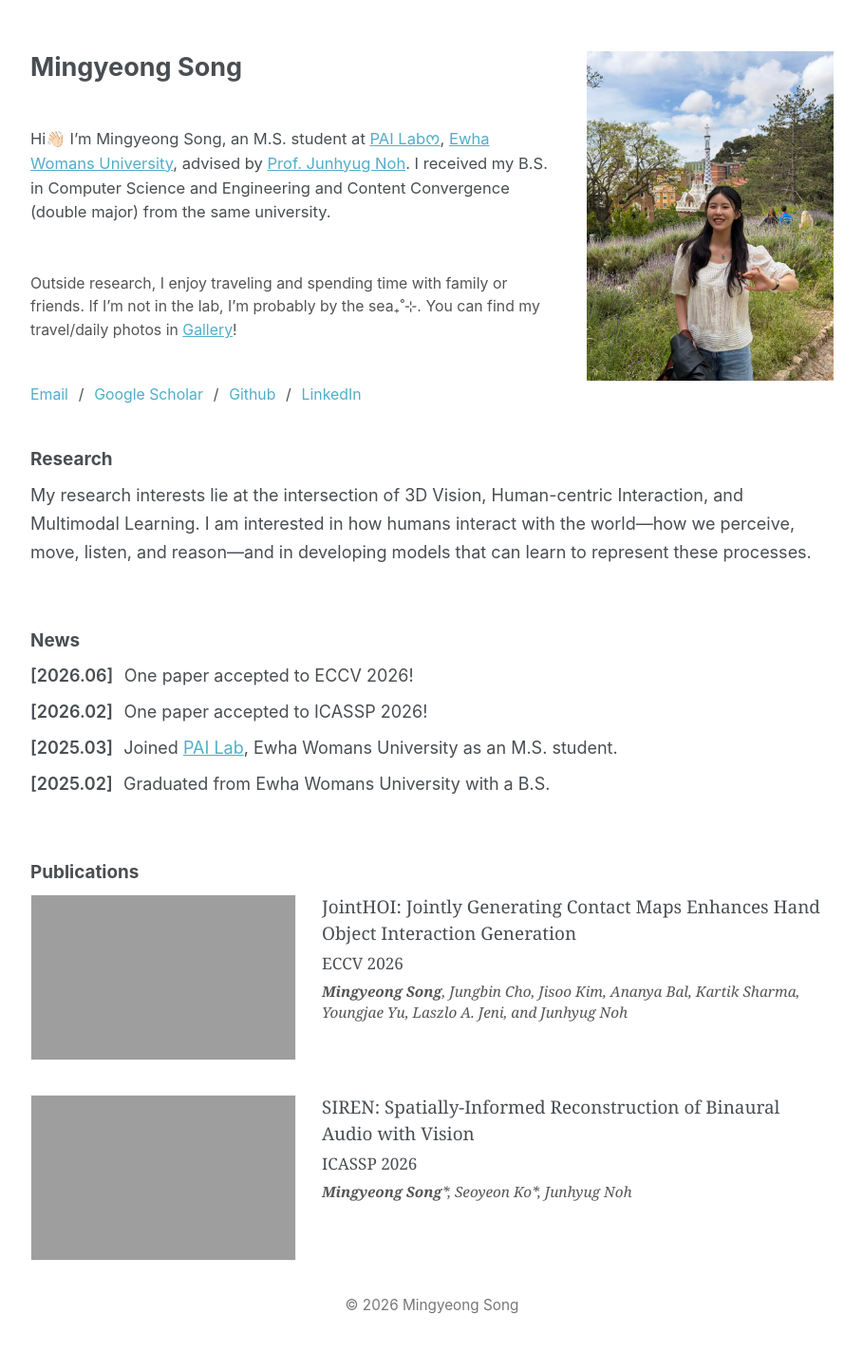
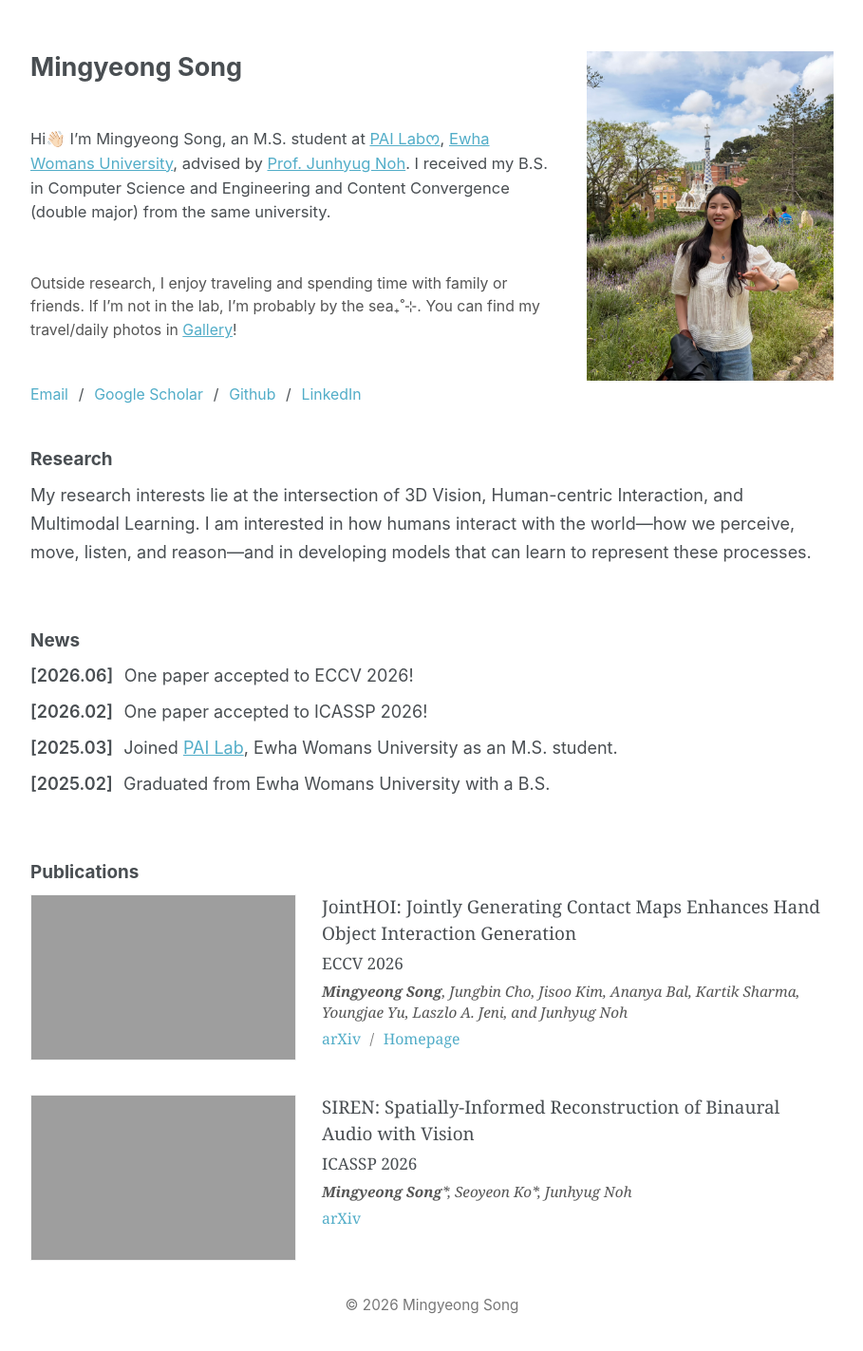
Before and after one commit to smk11602/smk11602.github.io, a Jekyll site: the page built from _pages/about.md, in a window 1280 px wide. Shown: the whole page at 95% size, without its empty margins (185-1094 px from the left). Built offline with Jekyll 4.4.1, drawn with Linux system fonts in a browser that asks for light colours; a script bundle is joined from its source files by our own code; library files that are not in the unit come from our copies.

```diff
--- a/_includes/home-publications.html
+++ b/_includes/home-publications.html
@@ -20,7 +20,11 @@
 
       <div class="home-pub__info">
         <p class="home-pub__title">
-          {% if pub.paperurl %}
+          {% if pub.homepage %}
+            <a href="{% if pub.homepage contains '://' %}{{ pub.homepage }}{% else %}{{ pub.homepage | prepend: base_path }}{% endif %}">{{ pub.title | markdownify | remove: '<p>' | remove: '</p>' }}</a>
+          {% elsif pub.arxivurl %}
+            <a href="{{ pub.arxivurl }}" target="_blank" rel="noopener">{{ pub.title | markdownify | remove: '<p>' | remove: '</p>' }}</a>
+          {% elsif pub.paperurl %}
             <a href="{{ pub.paperurl }}">{{ pub.title | markdownify | remove: '<p>' | remove: '</p>' }}</a>
           {% else %}
             {{ pub.title | markdownify | remove: '<p>' | remove: '</p>' }}
@@ -35,6 +39,26 @@
           {% assign authors_display = pub.authors | replace: "Mingyeong Song", "<strong>Mingyeong Song</strong>" %}
           <p class="home-pub__authors">{{ authors_display }}</p>
         {% endif %}
+
+        {% if pub.arxivurl or pub.homepage or pub.paperurl or pub.codeurl %}
+          <p class="home-pub__links">
+            {% if pub.arxivurl %}
+              <a href="{{ pub.arxivurl }}" target="_blank" rel="noopener">arXiv</a>
+            {% endif %}
+            {% if pub.homepage %}
+              {% if pub.arxivurl %}<span class="home-pub__sep">/</span>{% endif %}
+              <a href="{% if pub.homepage contains '://' %}{{ pub.homepage }}{% else %}{{ pub.homepage | prepend: base_path }}{% endif %}">Homepage</a>
+            {% endif %}
+            {% if pub.paperurl %}
+              {% if pub.arxivurl or pub.homepage %}<span class="home-pub__sep">/</span>{% endif %}
+              <a href="{{ pub.paperurl }}"{% if pub.paperurl contains '://' %} target="_blank" rel="noopener"{% endif %}>PDF</a>
+            {% endif %}
+            {% if pub.codeurl %}
+              {% if pub.arxivurl or pub.homepage or pub.paperurl %}<span class="home-pub__sep">/</span>{% endif %}
+              <a href="{{ pub.codeurl }}" target="_blank" rel="noopener">Code</a>
+            {% endif %}
+          </p>
+        {% endif %}
       </div>
     </li>
   {% endfor %}
--- a/_sass/layout/_home.scss
+++ b/_sass/layout/_home.scss
@@ -223,6 +223,27 @@ body.layout-home {
   font-style: italic;
   color: var(--global-muted-text-color, #555);
   margin-bottom: 0;
+}
+
+.home-pub__links {
+  font-family: Georgia, "Times New Roman", Times, serif;
+  font-size: 0.88rem;
+  margin-top: 0.35rem !important;
+  margin-bottom: 0 !important;
+
+  a {
+    color: var(--global-link-color);
+    text-decoration: none;
+
+    &:hover {
+      text-decoration: underline;
+    }
+  }
+}
+
+.home-pub__sep {
+  margin: 0 0.3rem;
+  color: var(--global-muted-text-color, #777);
 }
 
 /* Subpages (Gallery, etc.) ---------------------------------------------- */
```
Also changed, not shown: _data/gallery.yml (+15 -5 lines), _pages/jointhoi.html (+4 -6 lines), _publications/placeholder-paper-1.md (+1 -1 lines), _publications/placeholder-paper-2.md (+2 -1 lines), 2 other files.
